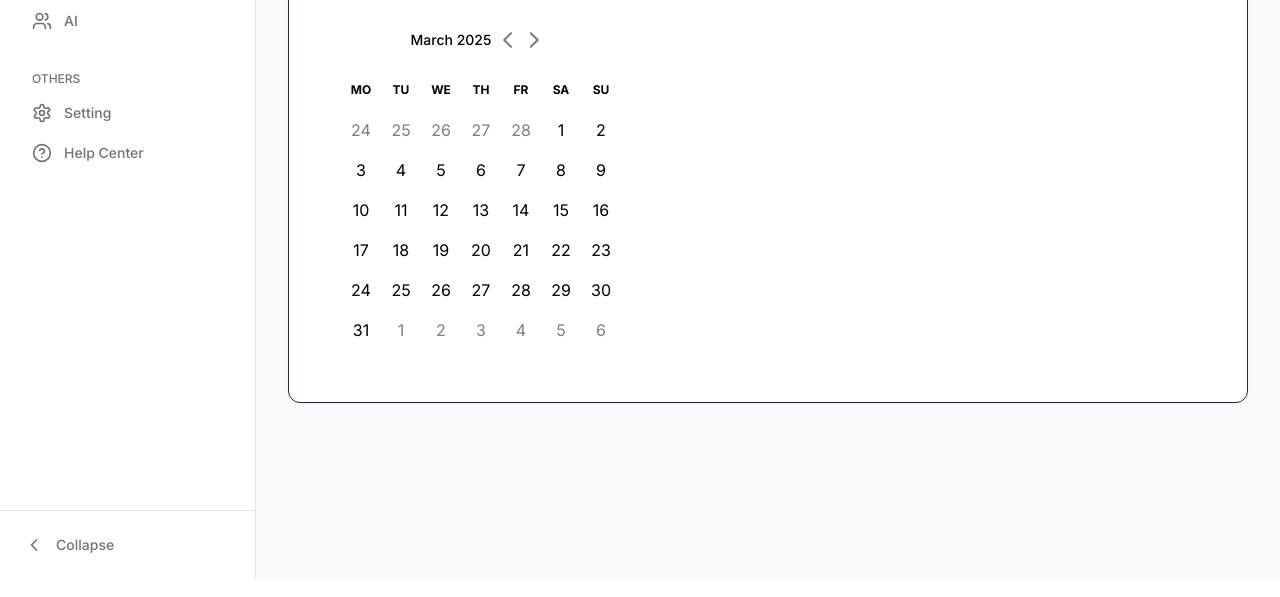
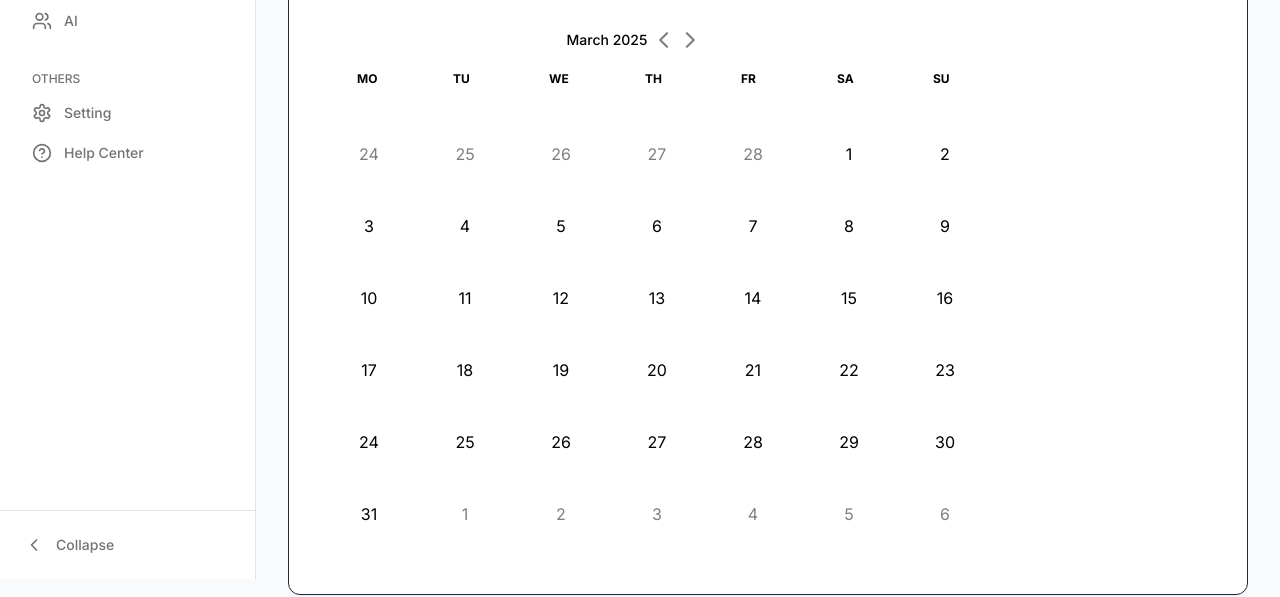
Before and after one commit to nphnamm/FE-QuizLearn, a Next.js app: page /streak in a window 1280 px wide. Shown: the part 221-818 px from the top of the page. Built offline with nearby package versions, Linux system fonts and the light colour scheme; no server answers.

Commit message:
update calendar

```diff
--- a/src/components/ui/calendar.tsx
+++ b/src/components/ui/calendar.tsx
@@ -31,9 +31,13 @@ function Calendar({
                 ),
                 nav_button_previous: "absolute left-1",
                 nav_button_next: "absolute right-1",
+
+                row: "grid grid-cols-7 gap-20 mt-4",
+                cell: "flex items-center justify-center w-14 h-14",
+                head_row: "grid grid-cols-7 gap-24 ml-4",
                 day: cn(
                     buttonVariants({ variant: "ghost" }),
-                    "h-9 w-9 p-0 font-normal aria-selected:opacity-100 hover:bg-muted hover:text-accent-foreground focus:bg-muted focus:text-accent-foreground"
+                    "h-14 w-14 font-normal aria-selected:opacity-100 hover:bg-muted hover:text-accent-foreground focus:bg-muted focus:text-accent-foreground"
                 ),
                 day_selected: "bg-primary text-primary-foreground hover:bg-primary hover:text-primary-foreground focus:bg-primary focus:text-primary-foreground",
                 day_today: "bg-accent text-accent-foreground",
```
